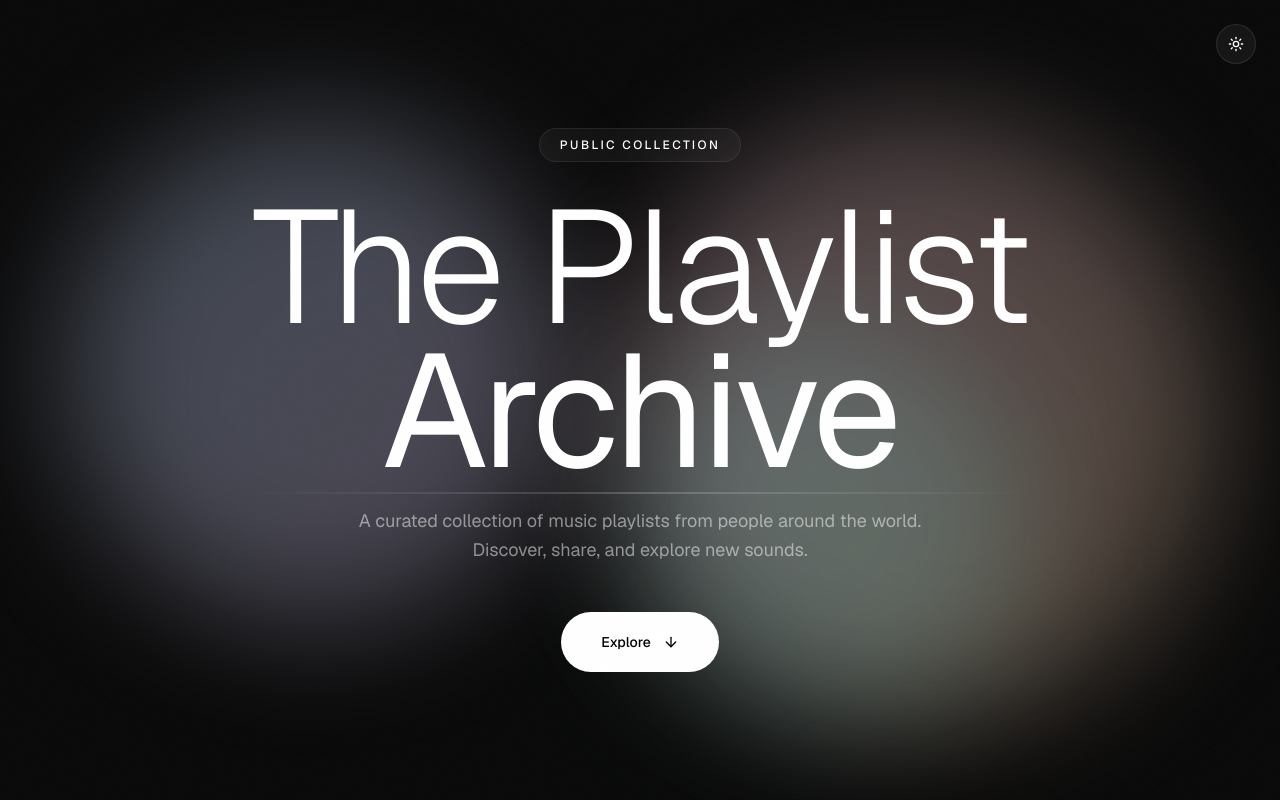
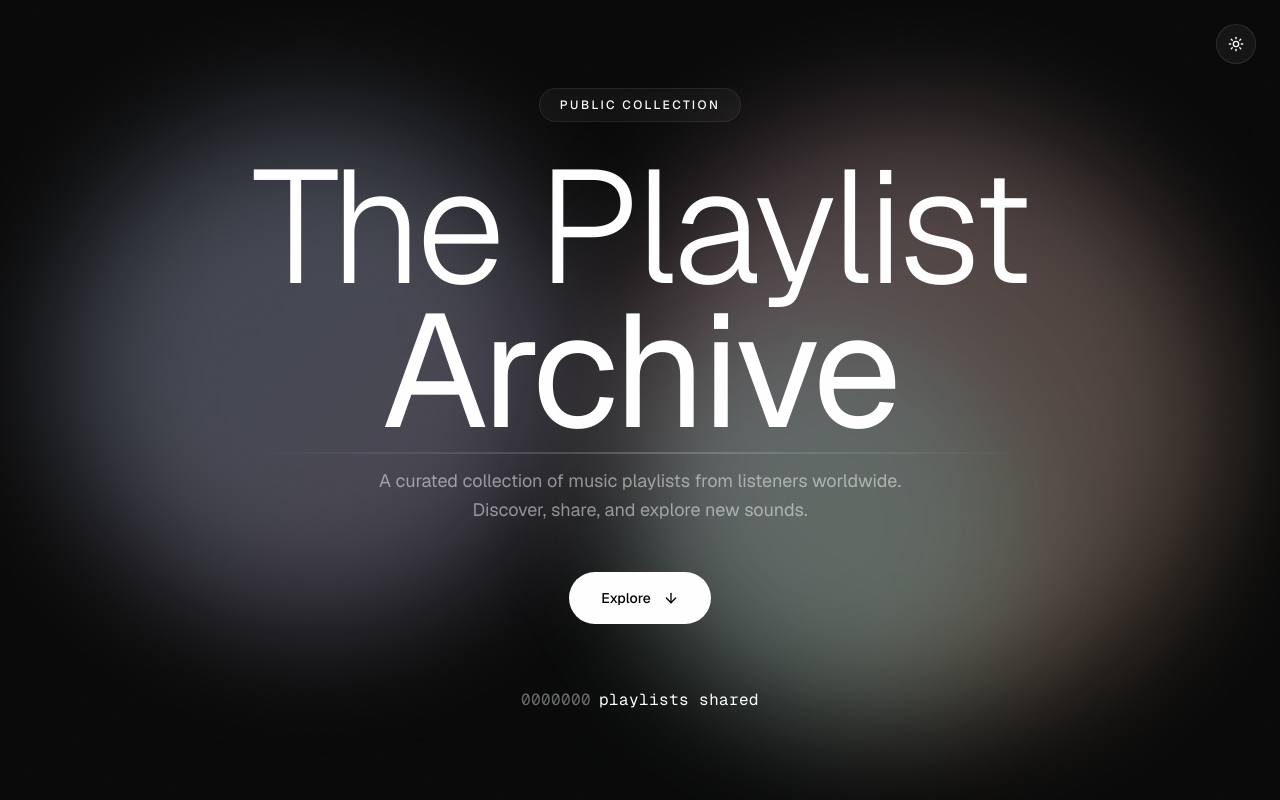
Before and after one commit to doghousetv/playlist-archives, a Next.js app: page / in a window 1280 px wide. Built offline with nearby package versions, Linux system fonts and the light colour scheme; no server answers; the database is empty.

Commit message:
implement playlist count fetching & display in landing section

```diff
--- a/components/landing-section.tsx
+++ b/components/landing-section.tsx
@@ -2,13 +2,29 @@
 
 import { motion } from "framer-motion"
 import { ArrowDown } from "lucide-react"
+import { useEffect, useState } from "react"
 import ThemeToggle from "@/components/theme-toggle"
 import { Section, AnimatedText } from "@/components/ui"
 import { ANIMATION } from "@/lib/constants"
 import { scrollToElement } from "@/lib/utils"
+import AnimatedCounter from "@/components/animated-counter"
 
 export default function LandingSection() {
+  const [totalPlaylists, setTotalPlaylists] = useState<number>(0)
   const handleScrollToArchive = () => scrollToElement("archive-section")
+
+  useEffect(() => {
+    async function fetchPlaylistCount() {
+      try {
+        const response = await fetch("/api/playlists/count")
+        const data = await response.json()
+        setTotalPlaylists(data.count || 0)
+      } catch (error) {
+        console.error("Failed to fetch playlist count:", error)
+      }
+    }
+    fetchPlaylistCount()
+  }, [])
 
   return (
     <Section snap fullHeight className="flex items-center justify-center">
@@ -94,7 +110,7 @@ export default function LandingSection() {
           as="p"
           className="text-base md:text-lg text-black/50 dark:text-white/50 max-w-xl mx-auto mb-12 leading-relaxed"
         >
-          A curated collection of music playlists from people around the world.
+          A curated collection of music playlists from listeners worldwide.
           <br className="hidden md:block" />
           Discover, share, and explore new sounds.
         </AnimatedText>
@@ -111,7 +127,7 @@ export default function LandingSection() {
         >
           <button
             onClick={handleScrollToArchive}
-            className="group relative inline-flex items-center gap-3 px-10 py-5 bg-black dark:bg-white text-white dark:text-black text-sm font-medium rounded-full hover:bg-black/90 dark:hover:bg-white/90 transition-all duration-500 hover:gap-4 hover:shadow-xl hover:shadow-black/10 dark:hover:shadow-white/10 cursor-pointer"
+            className="group relative inline-flex items-center gap-3 px-8 py-4 bg-black dark:bg-white text-white dark:text-black text-sm font-medium rounded-full hover:bg-black/90 dark:hover:bg-white/90 transition-all duration-500 hover:gap-4 hover:shadow-xl hover:shadow-black/10 dark:hover:shadow-white/10 cursor-pointer"
           >
             <span>Explore</span>
             <ArrowDown className="w-4 h-4" />
@@ -120,6 +136,27 @@ export default function LandingSection() {
             <div className="absolute inset-0 rounded-full bg-gradient-to-r from-blue-500/0 via-purple-500/0 to-pink-500/0 group-hover:from-blue-500/10 group-hover:via-purple-500/10 group-hover:to-pink-500/10 transition-all duration-500 blur-xl" />
           </button>
         </motion.div>
+
+        {/* Playlist Counter */}
+        <AnimatedText
+          delay={ANIMATION.DELAY.EXTRA_LONG}
+          as="div"
+          className="mt-16 text-sm md:text-base font-mono tracking-wide"
+        >
+          <span className="text-black/40 dark:text-white/40 tabular-nums">
+            <AnimatedCounter
+              from={0}
+              to={totalPlaylists}
+              animationOptions={{
+                duration: ANIMATION.DURATION.VERY_SLOW,
+                ease: "easeOut",
+              }}
+            />
+          </span>
+          <span className="text-black dark:text-white ml-2">
+            playlists shared
+          </span>
+        </AnimatedText>
       </div>
     </Section>
   )
```
